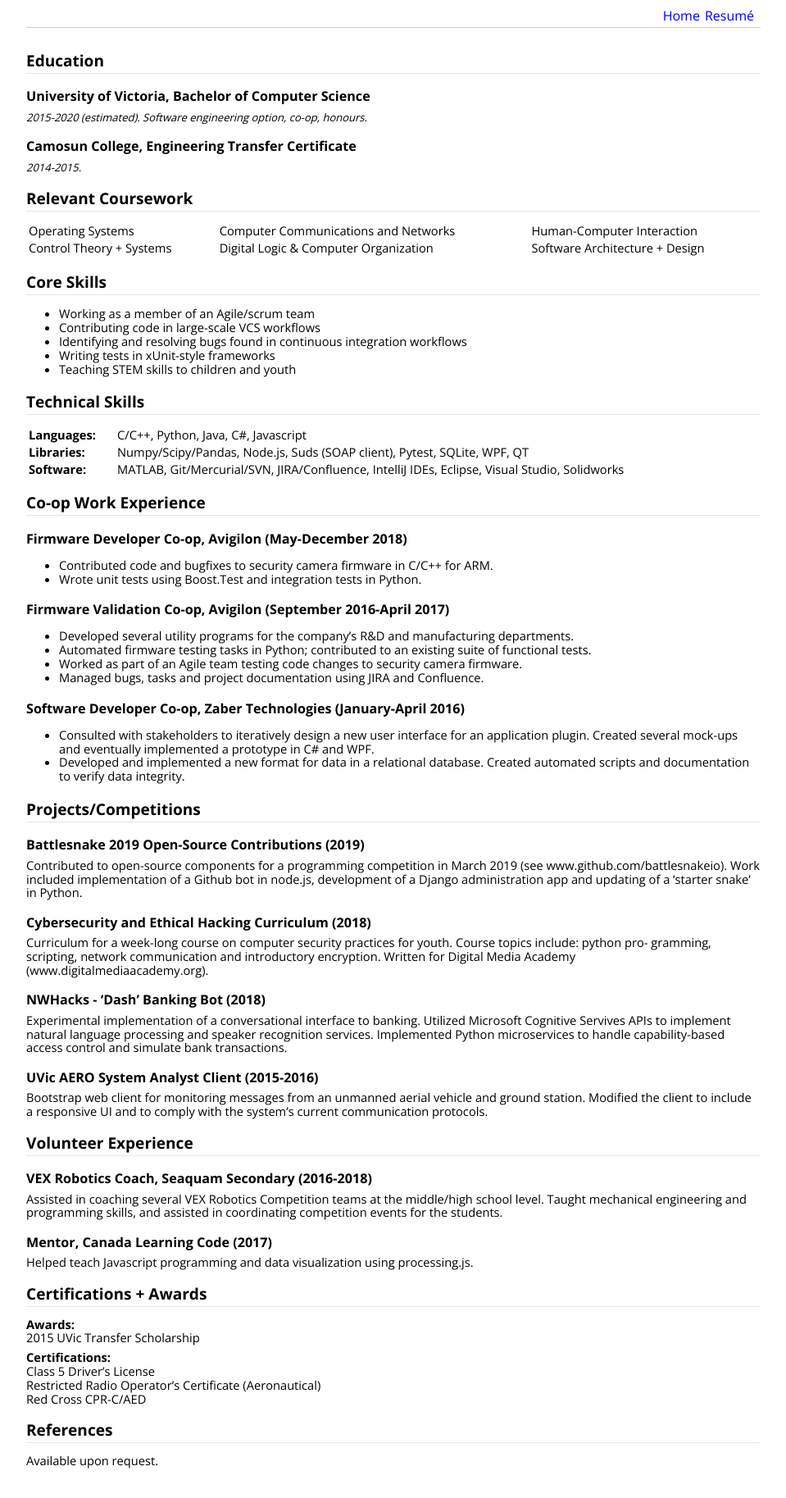
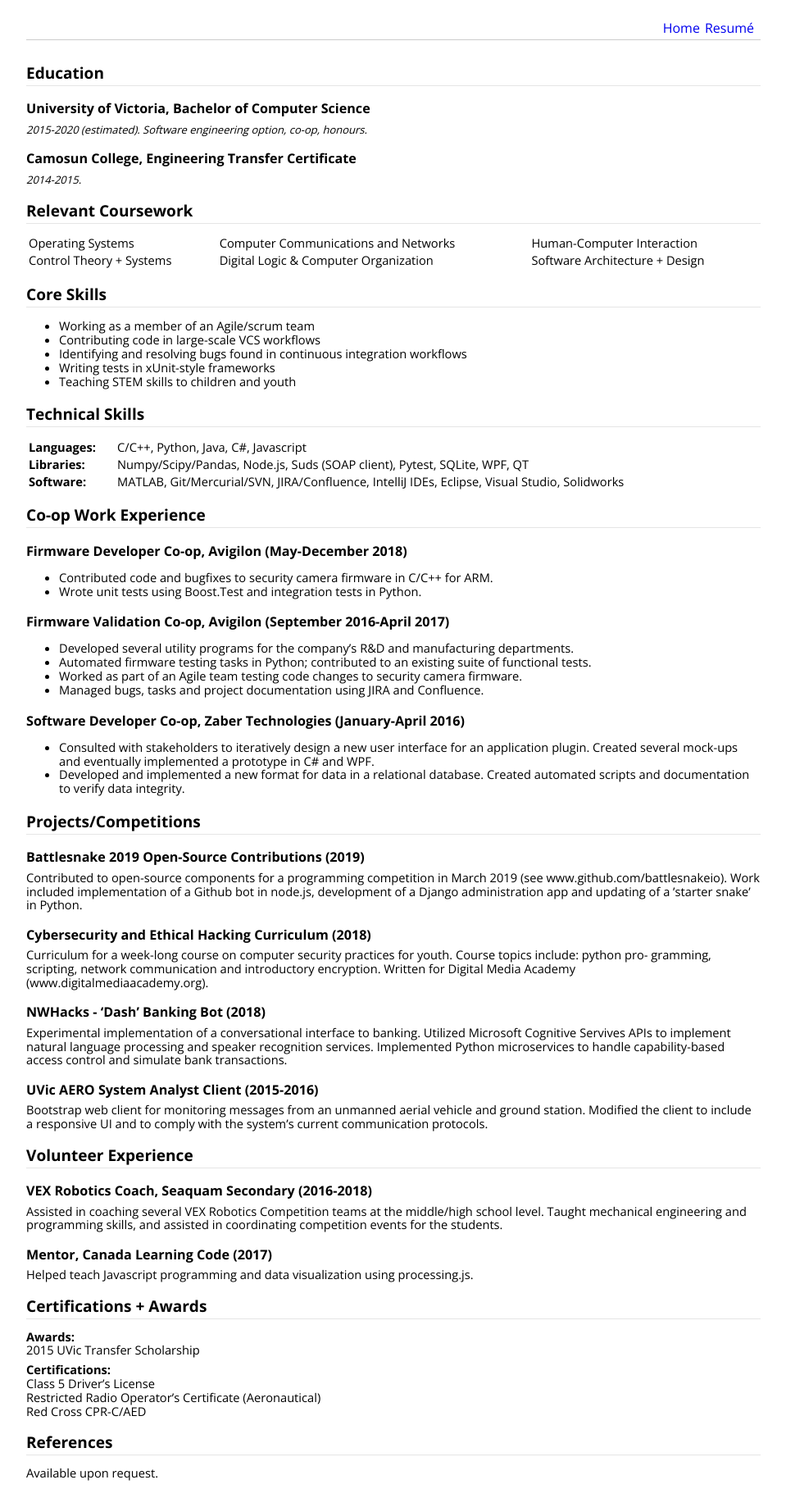
Before and after one commit to CDFriend/CDFriend.github.io, a Jekyll site: the page built from resume.md, in a window 1280 px wide. Shown: the whole page at 82% size, without its empty margins (160-1119 px from the left). Built offline with Jekyll 4.4.1, drawn with Linux system fonts in a browser that asks for light colours; our own code applies the rules of GitHub Pages for plain Markdown files; before the commit the page ends 1797 px from its top, so only the background shows below that.

Commit message:
Responsiveness improvements

```diff
--- a/_sass/main.scss
+++ b/_sass/main.scss
@@ -11,7 +11,7 @@
 
 div.container {
     margin: auto;
-    width: 70%;
+    padding: 15px;
 
     div.content-section {
         border-bottom: $line-light;
@@ -19,6 +19,10 @@
     }
 }
 
+@media (min-width: 800px) {
+    div.container { width: 70%; }
+}
+
 // Images
 img.circle {
     border-radius: 50%;
```
